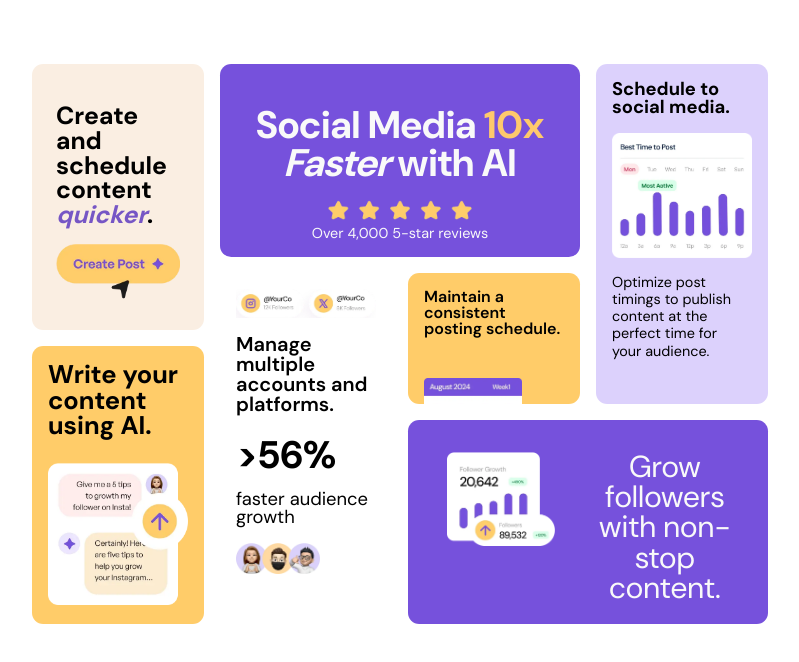
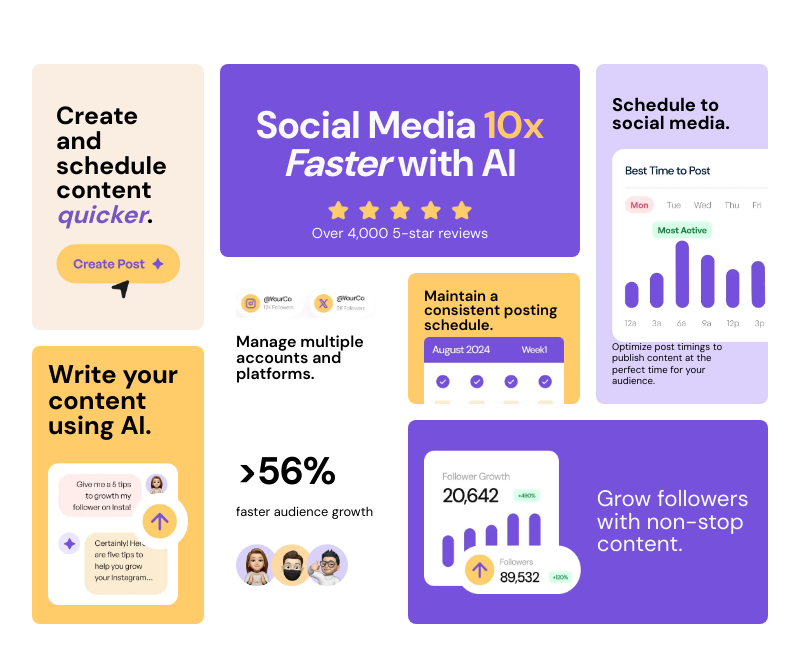
Before and after one commit to DIVYA22064/task-bento-grid, a plain HTML site: page index.html in a window 1280 px wide. Shown: the whole page, without its empty margins (240-1039 px from the left). Drawn offline with Linux system fonts and the light colour scheme.

Commit message:
changes in card

```diff
--- a/css/styles.css
+++ b/css/styles.css
@@ -192,6 +192,11 @@ body {
     padding: 1rem;
     overflow: hidden;
   }
+
+  .card,
+  .hero {
+    border-radius: 0.5rem;
+  }
   .create {
     grid-row: 1 /3;
     grid-column: 1/4;
@@ -201,6 +206,7 @@ body {
   .create .image {
     width: 100%;
   }
+
   .hero {
     grid-row: 1;
     grid-column: 4/ 10;
@@ -212,50 +218,137 @@ body {
   }
 
   .optimize {
-    grid-row: 1/4;
-    grid-column: 10/13;
+    grid-row: 1 / 4;
+    grid-column: 10 / 13;
+    display: flex;
+    flex-direction: column;
+    overflow: hidden;
   }
-  .optimize h2,
+
+  .optimize h2 {
+    order: 1;
+    text-align: left;
+    padding: 1rem 0;
+    margin-bottom: 0;
+  }
+
+  .optimize .image {
+    order: 2;
+    width: 155%;
+    margin-right: -55%;
+    height: 100%;
+    position: relative;
+    margin-bottom: 10rem;
+  }
+
+  .optimize .image img {
+    width: 100%;
+    height: auto;
+    position: absolute;
+    top: 0;
+    left: 0;
+  }
+
   .optimize p {
+    order: 3;
     text-align: left;
-    padding: 2rem auto;
-    margin-left: auto;
+    margin-top: 2rem;
+    font-size: 0.6rem;
+    margin-left: 0;
   }
 
   .ai-content {
     grid-row: 3/7;
     grid-column: 1/4;
   }
+
   .ai-content h2 {
     margin-top: 0;
   }
+
   .ai-content .image {
     width: 100%;
     margin-top: 1.5rem;
   }
+
   .manage {
     grid-column: 4/7;
     grid-row: 2 / 4;
+  }
+
+  .manage p {
+    font-size: 1rem;
   }
 
   .schedule {
     grid-column: 7/10;
     grid-row: 2 / 4;
   }
+
   .schedule p {
-    font-size: 1rem;
+    font-size: 0.93rem;
+    margin-bottom: 0.3rem;
   }
+
   .schedule .image {
     margin-top: 0;
-    padding-top: 0;
+    width: 100%;
+    position: relative;
+    height: 6.25rem;
+    margin-left: 0;
   }
+
+  .schedule .image img {
+    width: 100%;
+    height: auto;
+    position: absolute;
+    bottom: -5%;
+    left: 0;
+  }
+
   .audience {
+    padding: 2rem auto;
     grid-column: 4/7;
     grid-row: 4/7;
   }
+
+  .audience_text {
+    margin-top: 1rem;
+  }
+
+  .audience p {
+    font-size: 0.8rem;
+  }
+
+  .audience .image {
+    width: 80%;
+    margin-top: 1.6rem;
+  }
+
   .grow {
     grid-column: 7 / 13;
     grid-row: 4/7;
     display: flex;
+    align-items: center;
+    width: 100%;
+    height: 100%;
+  }
+
+  .grow .image {
+    flex: 4;
+  }
+
+  .grow .image img {
+    width: 100%;
+    height: 100%;
+    min-height: 9rem;
+    min-width: 9.8rem;
+  }
+
+  .grow p {
+    flex: 6;
+    text-align: left;
+    font-size: 1.4rem;
+    padding-left: 1rem;
   }
 }
```
